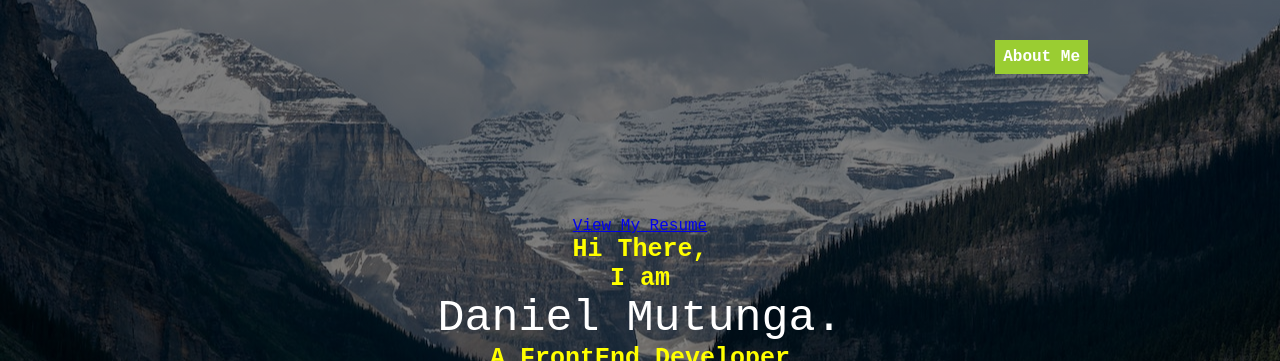
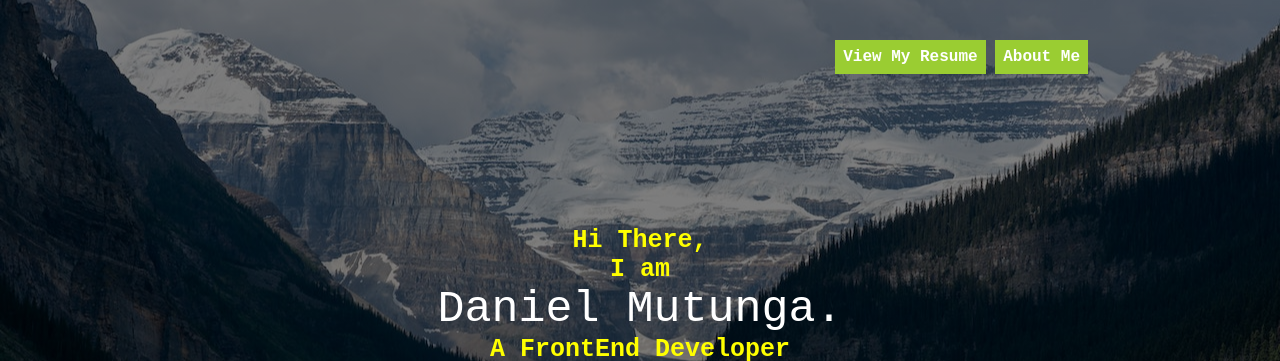
Before and after one commit to DanielMutunga/portifolio, a plain HTML site: page index.html in a window 1280 px wide. Shown: the top 361 px of the page. Drawn offline with Linux system fonts and the light colour scheme.

Commit message:
This will style the resume button

```diff
--- a/css/style.css
+++ b/css/style.css
@@ -49,6 +49,21 @@
     border: none;
 }
 .addition:hover{
+    color: yellowgreen;
+    background-color: white;
+}
+.resume{
+    position: absolute;
+    top: 5%;
+    right: 23%;
+    color: white;
+    text-decoration: none;
+    font-weight: 600;
+    background-color: yellowgreen;
+    padding: 8px 8px;
+    border: none;
+}
+.resume:hover{
     color: yellowgreen;
     background-color: white;
 }
```
